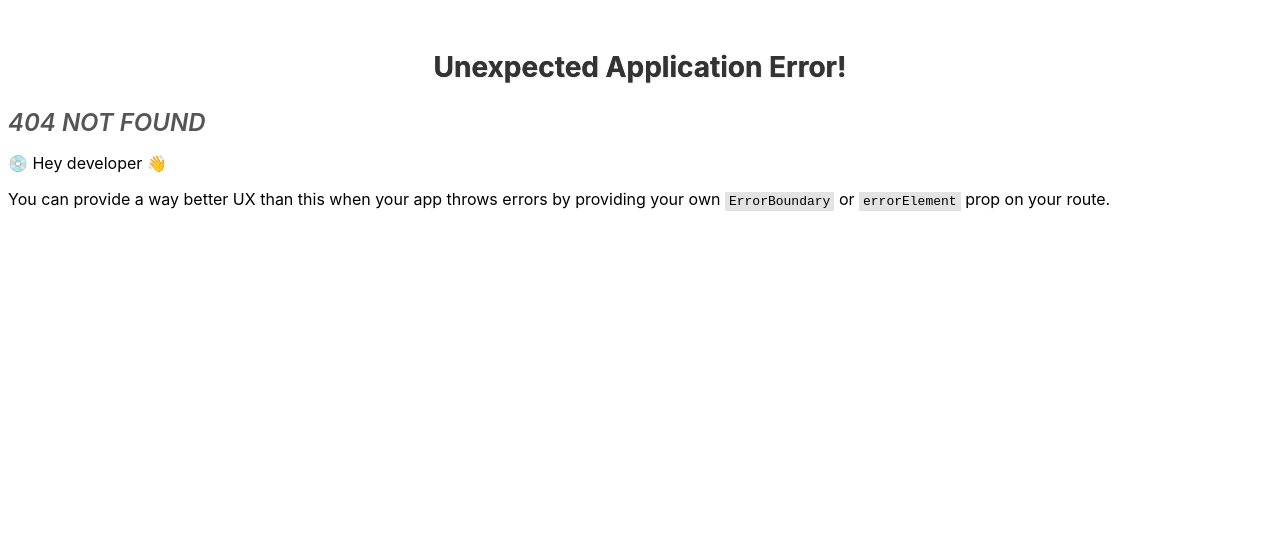
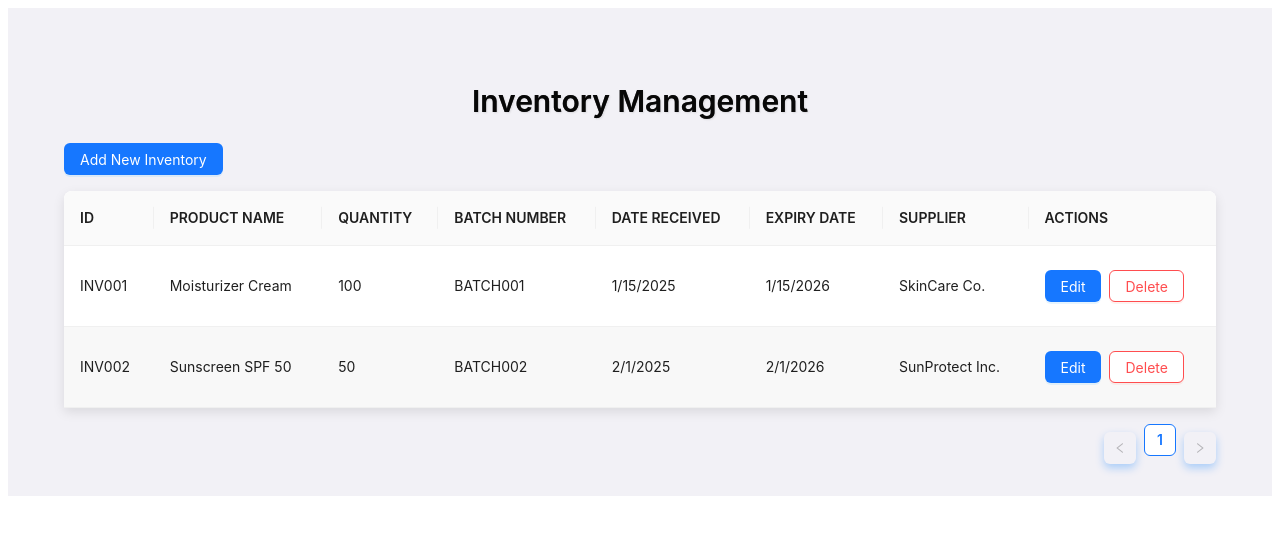
Before and after one commit to Hiiiiiiiii11/Spring2025SWD392_NET1707_G6_FE, a React (Create React App) app: page /inventory in a window 1280 px wide. Before the commit this address had no page. Shown: the top 534 px of the page. Built offline with nearby package versions, Linux system fonts and the light colour scheme; the HTML template or start-up script is replaced by a standard one.

Commit message:
add productbatch

```diff
--- /dev/null
+++ b/src/pages/InventoryManagement.jsx
@@ -0,0 +1,168 @@
+import React, { useState } from 'react';
+import { Table, Button, Modal, Form, Input, InputNumber, DatePicker, Typography, Space } from 'antd';
+const { Title } = Typography;
+
+const InventoryManagement = () => {
+  // Dữ liệu mẫu (mock data) cho lô hàng sản phẩm
+  const [inventory, setInventory] = useState([
+    {
+      id: 'INV001',
+      productName: 'Moisturizer Cream',
+      quantity: 100,
+      batchNumber: 'BATCH001',
+      dateReceived: '2025-01-15',
+      expiryDate: '2026-01-15',
+      supplier: 'SkinCare Co.',
+    },
+    {
+      id: 'INV002',
+      productName: 'Sunscreen SPF 50',
+      quantity: 50,
+      batchNumber: 'BATCH002',
+      dateReceived: '2025-02-01',
+      expiryDate: '2026-02-01',
+      supplier: 'SunProtect Inc.',
+    },
+  ]);
+
+  const [isModalVisible, setIsModalVisible] = useState(false);
+  const [editingItem, setEditingItem] = useState(null);
+  const [form] = Form.useForm();
+
+  // Columns cho bảng
+  const columns = [
+    { title: 'ID', dataIndex: 'id', key: 'id' },
+    { title: 'Product Name', dataIndex: 'productName', key: 'productName' },
+    { title: 'Quantity', dataIndex: 'quantity', key: 'quantity' },
+    { title: 'Batch Number', dataIndex: 'batchNumber', key: 'batchNumber' },
+    { title: 'Date Received', dataIndex: 'dateReceived', key: 'dateReceived', render: (text) => new Date(text).toLocaleDateString() },
+    { title: 'Expiry Date', dataIndex: 'expiryDate', key: 'expiryDate', render: (text) => new Date(text).toLocaleDateString() },
+    { title: 'Supplier', dataIndex: 'supplier', key: 'supplier' },
+    {
+      title: 'Actions',
+      key: 'actions',
+      render: (_, record) => (
+        <Space>
+          <Button type="primary" onClick={() => handleEdit(record)}>Edit</Button>
+          <Button danger onClick={() => handleDelete(record.id)}>Delete</Button>
+        </Space>
+      ),
+    },
+  ];
+
+  // Xử lý chỉnh sửa
+  const handleEdit = (record) => {
+    setEditingItem(record);
+    form.setFieldsValue(record);
+    setIsModalVisible(true);
+  };
+
+  // Xử lý xóa
+  const handleDelete = (id) => {
+    setInventory(inventory.filter(item => item.id !== id));
+    alert(`Inventory item with ID ${id} deleted successfully!`);
+  };
+
+  // Xử lý lưu thay đổi
+  const handleSave = (values) => {
+    if (editingItem) {
+      setInventory(inventory.map(item =>
+        item.id === editingItem.id ? { ...item, ...values } : item
+      ));
+    } else {
+      setInventory([...inventory, { id: `INV${inventory.length + 1}`, ...values }]);
+    }
+    setIsModalVisible(false);
+    form.resetFields();
+    setEditingItem(null);
+    alert("Inventory updated successfully!");
+  };
+
+  // Hiển thị modal thêm/sửa
+  const showModal = () => {
+    setEditingItem(null);
+    form.resetFields();
+    setIsModalVisible(true);
+  };
+
+  // Đóng modal
+  const handleCancel = () => {
+    setIsModalVisible(false);
+    form.resetFields();
+    setEditingItem(null);
+  };
+
+  return (
+    <div style={{ padding: 24, maxWidth: 1200, margin: '0 auto' }}>
+      <Title level={2}>Inventory Management</Title>
+      <Button type="primary" onClick={showModal} style={{ marginBottom: 16 }}>
+        Add New Inventory
+      </Button>
+      <Table
+        columns={columns}
+        dataSource={inventory}
+        rowKey="id"
+        pagination={{ pageSize: 5 }}
+      />
+      <Modal
+        title={editingItem ? "Edit Inventory" : "Add New Inventory"}
+        visible={isModalVisible}
+        onOk={() => form.submit()}
+        onCancel={handleCancel}
+        okText="Save"
+        cancelText="Cancel"
+      >
+        <Form
+          form={form}
+          onFinish={handleSave}
+          layout="vertical"
+        >
+          <Form.Item
+            name="productName"
+            label="Product Name"
+            rules={[{ required: true, message: 'Please enter the product name!' }]}
+          >
+            <Input placeholder="Enter product name" />
+          </Form.Item>
+          <Form.Item
+            name="quantity"
+            label="Quantity"
+            rules={[{ required: true, message: 'Please enter the quantity!' }]}
+          >
+            <InputNumber min={0} placeholder="Enter quantity" style={{ width: '100%' }} />
+          </Form.Item>
+          <Form.Item
+            name="batchNumber"
+            label="Batch Number"
+            rules={[{ required: true, message: 'Please enter the batch number!' }]}
+          >
+            <Input placeholder="Enter batch number" />
+          </Form.Item>
+          <Form.Item
+            name="dateReceived"
+            label="Date Received"
+            rules={[{ required: true, message: 'Please select the date received!' }]}
+          >
+            <DatePicker style={{ width: '100%' }} />
+          </Form.Item>
+          <Form.Item
+            name="expiryDate"
+            label="Expiry Date"
+            rules={[{ required: true, message: 'Please select the expiry date!' }]}
+          >
+            <DatePicker style={{ width: '100%' }} />
+          </Form.Item>
+          <Form.Item
+            name="supplier"
+            label="Supplier"
+            rules={[{ required: true, message: 'Please enter the supplier!' }]}
+          >
+            <Input placeholder="Enter supplier name" />
+          </Form.Item>
+        </Form>
+      </Modal>
+    </div>
+  );
+};
+
+export default InventoryManagement;
--- a/src/routers/router.js
+++ b/src/routers/router.js
@@ -23,6 +23,7 @@ import Blog from "../pages/Blog";
 import News from "../pages/News";
 import FAQ from "../pages/FAQ";
 import ProfileDetail from "../pages/ProfileDetail";
+import InventoryManagement from "../pages/InventoryManagement";
 
 const AppRouter = createBrowserRouter([
   {
@@ -46,6 +47,7 @@ const AppRouter = createBrowserRouter([
       { path: "/news", element: <News/>},
       { path: "/faq", element: <FAQ/>},
       { path: "/profile", element: <ProfileDetail/>},
+      { path: "/inventory", element: <InventoryManagement/>},
 
       {
         path: "/manage-staff",
```
